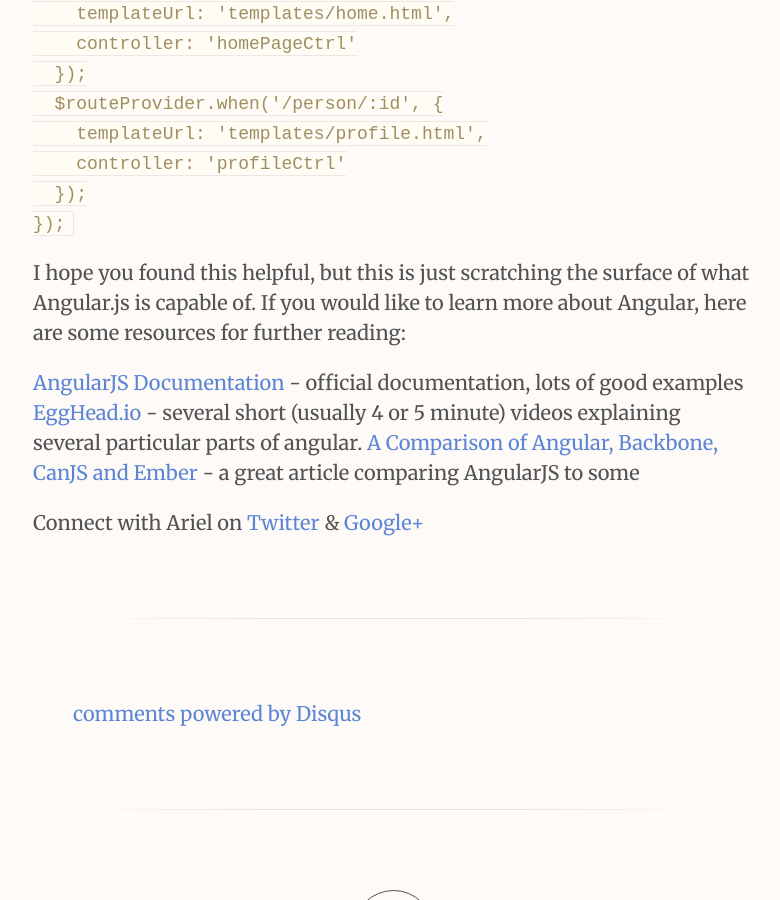
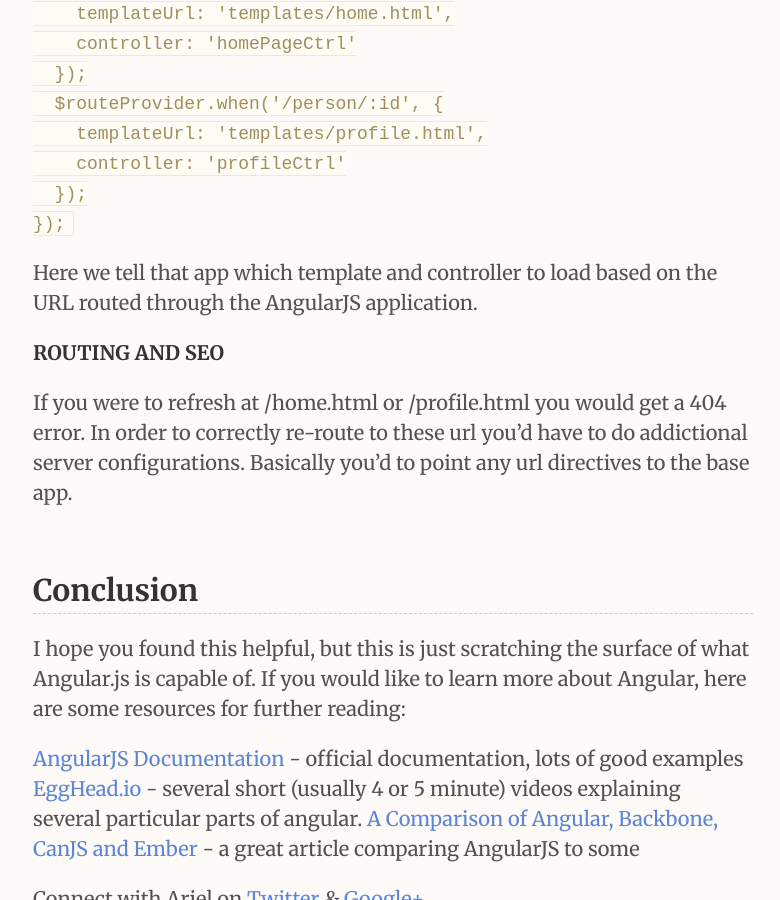
Before and after one commit to ArielSaldana/arielsaldana.github.io, a Jekyll site: the page built from _posts/2015-04-25-Angular-Hello-World.md, in a window 1280 px wide and 900 px high, scrolled down 5688 px. Shown: the whole window, without its empty margins (247-1027 px from the left). Built offline with Jekyll 4.4.1, drawn with Linux system fonts in a browser that asks for light colours; Markdown is read by kramdown in place of the engine named in the settings; comment, search, counter and statistics services are not loaded.

Commit message:
Update 2015-04-25-Angular-Hello-World.md

````diff
--- a/_posts/2015-04-25-Angular-Hello-World.md
+++ b/_posts/2015-04-25-Angular-Hello-World.md
@@ -153,6 +153,14 @@ app.config(function($routeProvider){
 });
 ```
 
+Here we tell that app which template and controller to load based on the URL routed through the AngularJS application.
+
+__ROUTING AND SEO__
+
+If you were to refresh at /home.html or /profile.html you would get a 404 error. In order to correctly re-route to these url you'd have to do addictional server configurations. Basically you'd to point any url directives to the base app.
+
+## Conclusion
+
 I hope you found this helpful, but this is just scratching the surface of what Angular.js is capable of. If you would like to learn more about Angular, here are some resources for further reading:
 
 [AngularJS Documentation](http://angularjs.org) - official documentation, lots of good examples
````
